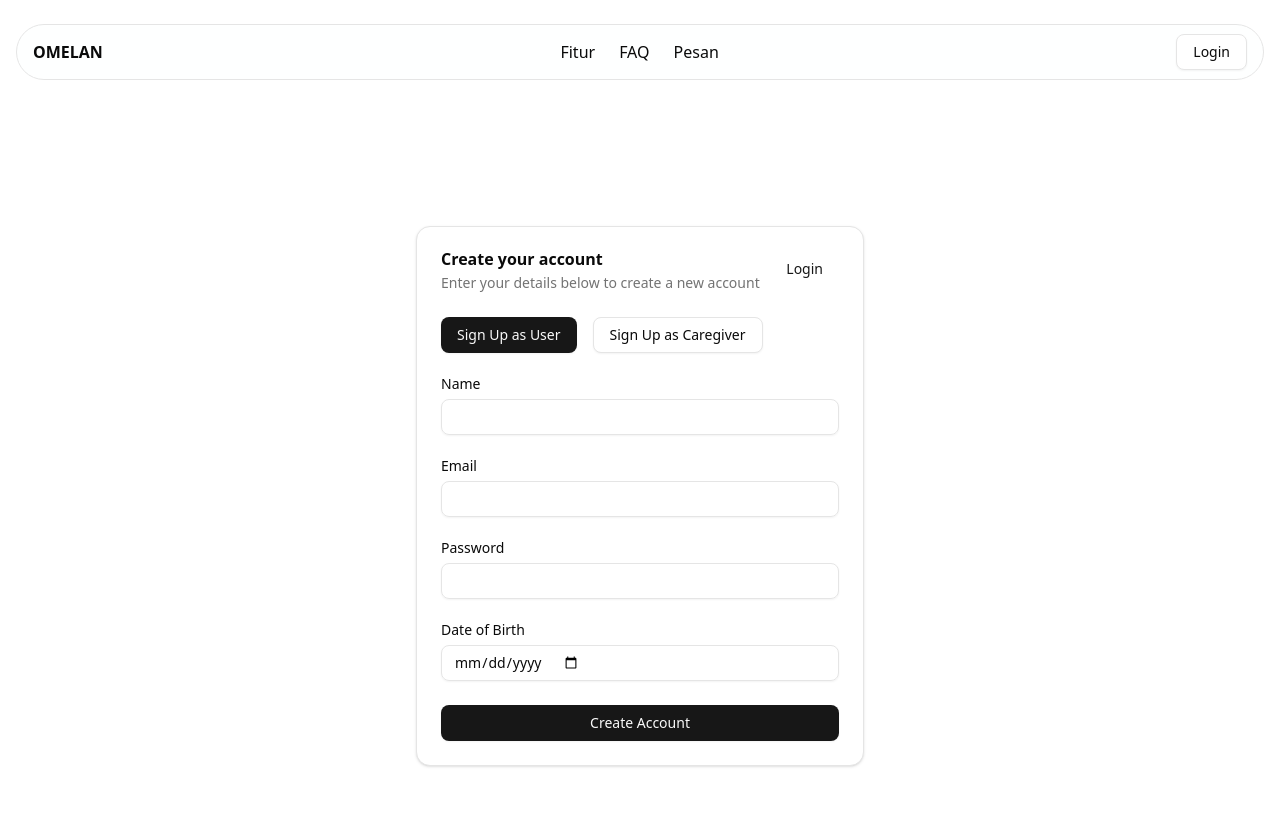
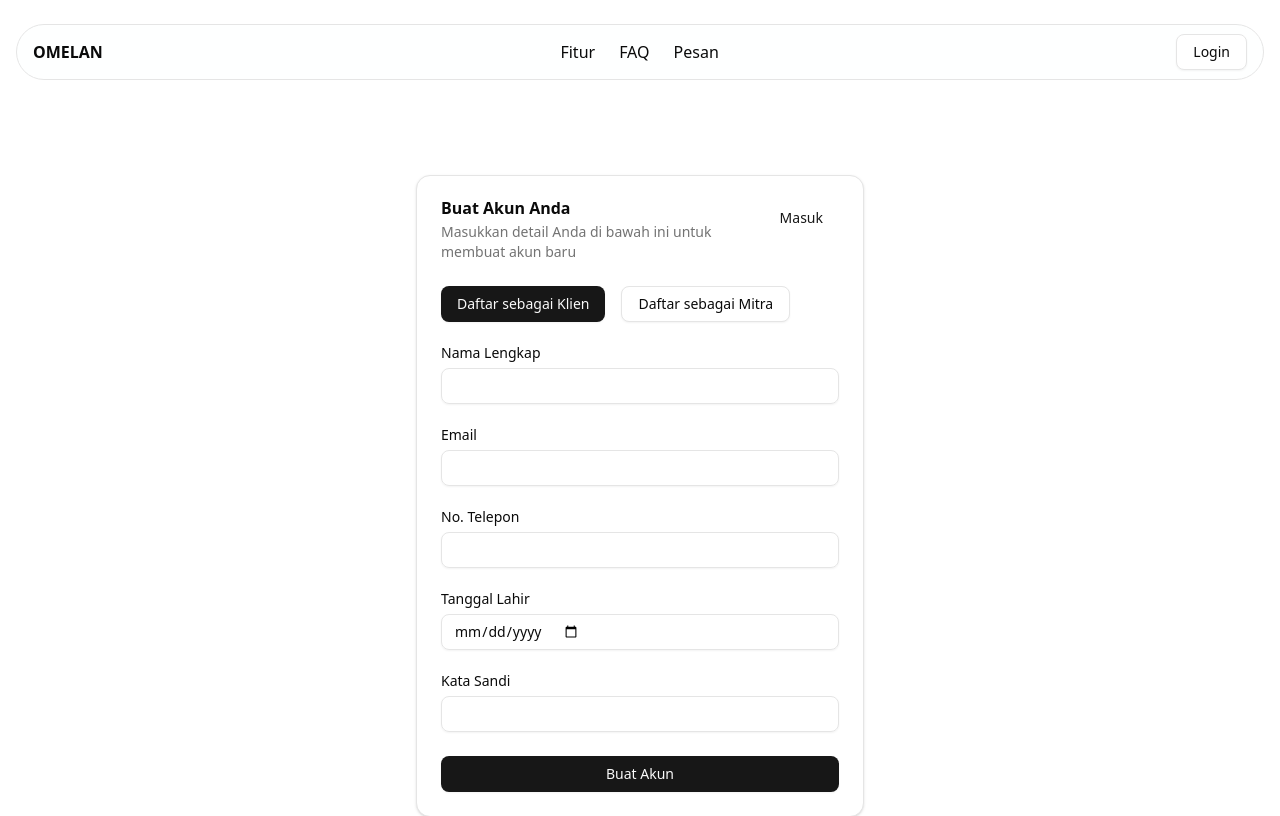
Before and after one commit to ibrammalik/OmelanApps, a React (Vite) app in the folder client/: page /register in a window 1280 px wide. Shown: the top 816 px of the page. Built offline with nearby package versions, Linux system fonts and the light colour scheme.

Commit message:
[update]: input register (both), ubah bahasa ke indonesia

```diff
--- a/client/src/components/LoginInput.jsx
+++ b/client/src/components/LoginInput.jsx
@@ -22,7 +22,7 @@ export default function LoginInput({
       </div>
       <div className="grid gap-2">
         <div className="flex items-center">
-          <Label htmlFor="password">Password</Label>
+          <Label htmlFor="password">Kata Sandi</Label>
         </div>
         <Input
           id="password"
--- a/client/src/components/caregivers/CaregiverInput.jsx
+++ b/client/src/components/caregivers/CaregiverInput.jsx
@@ -7,17 +7,15 @@ export default function CaregiverInput({
   onNameChange,
   email,
   onEmailChange,
+  phoneNumber,
+  onPhoneNumberChange,
   password,
   onPasswordChange,
-  experience,
-  onExperienceChange,
-  specialization,
-  onSpecializationChange,
 }) {
   return (
     <div className="flex flex-col gap-6">
       <div className="grid gap-2">
-        <Label htmlFor="name">Name</Label>
+        <Label htmlFor="name">Nama Lengkap</Label>
         <Input id="name" value={name} onChange={onNameChange} required />
       </div>
       <div className="grid gap-2">
@@ -31,7 +29,19 @@ export default function CaregiverInput({
         />
       </div>
       <div className="grid gap-2">
-        <Label htmlFor="password">Password</Label>
+        <Label htmlFor="phone">No. Telepon</Label>
+        <Input
+          id="phone"
+          type="tel"
+          inputMode="tel"
+          pattern="[0-9+]{10,15}"
+          value={phoneNumber}
+          onChange={onPhoneNumberChange}
+          required
+        />
+      </div>
+      <div className="grid gap-2">
+        <Label htmlFor="password">Kata Sandi</Label>
         <Input
           id="password"
           type="password"
@@ -40,26 +50,6 @@ export default function CaregiverInput({
           required
         />
       </div>
-      <div className="grid gap-2">
-        <Label htmlFor="experience">Years of Experience</Label>
-        <Input
-          id="experience"
-          type="number"
-          min="0"
-          value={experience}
-          onChange={onExperienceChange}
-          required
-        />
-      </div>
-      <div className="grid gap-2">
-        <Label htmlFor="specialization">Specialization</Label>
-        <Input
-          id="specialization"
-          value={specialization}
-          onChange={onSpecializationChange}
-          required
-        />
-      </div>
     </div>
   );
 }
--- a/client/src/components/users/UserInput.jsx
+++ b/client/src/components/users/UserInput.jsx
@@ -7,15 +7,17 @@ export default function UserInput({
   onNameChange,
   email,
   onEmailChange,
+  phoneNumber,
+  onPhoneNumberChange,
+  dob,
+  onDobChange,
   password,
   onPasswordChange,
-  dob,
-  onDobChange,
 }) {
   return (
     <div className="flex flex-col gap-6">
       <div className="grid gap-2">
-        <Label htmlFor="name">Name</Label>
+        <Label htmlFor="name">Nama Lengkap</Label>
         <Input id="name" value={name} onChange={onNameChange} required />
       </div>
       <div className="grid gap-2">
@@ -29,7 +31,29 @@ export default function UserInput({
         />
       </div>
       <div className="grid gap-2">
-        <Label htmlFor="password">Password</Label>
+        <Label htmlFor="phone">No. Telepon</Label>
+        <Input
+          id="phone"
+          type="tel"
+          inputMode="tel"
+          pattern="[0-9+]{10,15}"
+          value={phoneNumber}
+          onChange={onPhoneNumberChange}
+          required
+        />
+      </div>
+      <div className="grid gap-2">
+        <Label htmlFor="dob">Tanggal Lahir</Label>
+        <Input
+          id="dob"
+          type="date"
+          value={dob}
+          onChange={onDobChange}
+          required
+        />
+      </div>
+      <div className="grid gap-2">
+        <Label htmlFor="password">Kata Sandi</Label>
         <Input
           id="password"
           type="password"
@@ -38,16 +62,6 @@ export default function UserInput({
           required
         />
       </div>
-      <div className="grid gap-2">
-        <Label htmlFor="dob">Date of Birth</Label>
-        <Input
-          id="dob"
-          type="date"
-          value={dob}
-          onChange={onDobChange}
-          required
-        />
-      </div>
     </div>
   );
 }
--- a/client/src/pages/LoginPage.jsx
+++ b/client/src/pages/LoginPage.jsx
@@ -6,7 +6,6 @@ import {
   CardAction,
   CardContent,
   CardDescription,
-  CardFooter,
   CardHeader,
   CardTitle,
 } from "@/components/ui/card";
@@ -39,13 +38,13 @@ export function LoginPage() {
     <div className="flex items-center justify-center min-h-screen">
       <Card className="w-md">
         <CardHeader>
-          <CardTitle>Login to your account</CardTitle>
+          <CardTitle>Masuk ke Akun Anda</CardTitle>
           <CardDescription>
-            Enter your email below to login to your account
+            Masukkan email Anda di bawah ini untuk masuk ke akun
           </CardDescription>
           <CardAction>
             <Button asChild variant="link">
-              <Link to="/register">Sign Up</Link>
+              <Link to="/register">Daftar</Link>
             </Button>
           </CardAction>
         </CardHeader>
@@ -58,7 +57,7 @@ export function LoginPage() {
               onPasswordChange={(e) => setPassword(e.target.value)}
             />
             <Button type="submit" className="w-full">
-              Login
+              Masuk
             </Button>
           </form>
         </CardContent>
--- a/client/src/pages/RegisterPage.jsx
+++ b/client/src/pages/RegisterPage.jsx
@@ -5,7 +5,6 @@ import {
   CardAction,
   CardContent,
   CardDescription,
-  CardFooter,
   CardHeader,
   CardTitle,
 } from "@/components/ui/card";
@@ -17,13 +16,11 @@ export function RegisterPage() {
   const [role, setRole] = useState("user");
   const [name, setName] = useState("");
   const [email, setEmail] = useState("");
+  const [phoneNumber, setPhoneNumber] = useState("");
   const [password, setPassword] = useState("");
 
   // user only
   const [dob, setDob] = useState("");
-  // caregiver only
-  const [experience, setExperience] = useState("");
-  const [specialization, setSpecialization] = useState("");
 
   const navigate = useNavigate();
 
@@ -36,16 +33,16 @@ export function RegisterPage() {
             role,
             name,
             email,
+            phoneNumber,
+            dob,
             password,
-            dob,
           }
         : {
             role,
             name,
             email,
+            phoneNumber,
             password,
-            experience,
-            specialization,
           };
 
     localStorage.setItem("userRole", role);
@@ -57,13 +54,13 @@ export function RegisterPage() {
     <div className="flex items-center justify-center min-h-screen">
       <Card className="w-md">
         <CardHeader>
-          <CardTitle>Create your account</CardTitle>
+          <CardTitle>Buat Akun Anda</CardTitle>
           <CardDescription>
-            Enter your details below to create a new account
+            Masukkan detail Anda di bawah ini untuk membuat akun baru
           </CardDescription>
           <CardAction>
             <Button asChild variant="link">
-              <Link to="/login">Login</Link>
+              <Link to="/login">Masuk</Link>
             </Button>
           </CardAction>
         </CardHeader>
@@ -73,13 +70,13 @@ export function RegisterPage() {
               variant={role === "user" ? "default" : "outline"}
               onClick={() => setRole("user")}
             >
-              Sign Up as User
+              Daftar sebagai Klien
             </Button>
             <Button
               variant={role === "caregiver" ? "default" : "outline"}
               onClick={() => setRole("caregiver")}
             >
-              Sign Up as Caregiver
+              Daftar sebagai Mitra
             </Button>
           </div>
 
@@ -90,10 +87,12 @@ export function RegisterPage() {
                 onNameChange={(e) => setName(e.target.value)}
                 email={email}
                 onEmailChange={(e) => setEmail(e.target.value)}
+                phoneNumber={phoneNumber}
+                onPhoneNumberChange={(e) => setPhoneNumber(e.target.value)}
+                dob={dob}
+                onDobChange={(e) => setDob(e.target.value)}
                 password={password}
                 onPasswordChange={(e) => setPassword(e.target.value)}
-                dob={dob}
-                onDobChange={(e) => setDob(e.target.value)}
               />
             ) : (
               <CaregiverInput
@@ -101,18 +100,14 @@ export function RegisterPage() {
                 onNameChange={(e) => setName(e.target.value)}
                 email={email}
                 onEmailChange={(e) => setEmail(e.target.value)}
+                phoneNumber={phoneNumber}
+                onPhoneNumberChange={(e) => setPhoneNumber(e.target.value)}
                 password={password}
                 onPasswordChange={(e) => setPassword(e.target.value)}
-                experience={experience}
-                onExperienceChange={(e) => setExperience(e.target.value)}
-                specialization={specialization}
-                onSpecializationChange={(e) =>
-                  setSpecialization(e.target.value)
-                }
               />
             )}{" "}
             <Button type="submit" className="w-full">
-              Create Account
+              Buat Akun
             </Button>
           </form>
         </CardContent>
```
